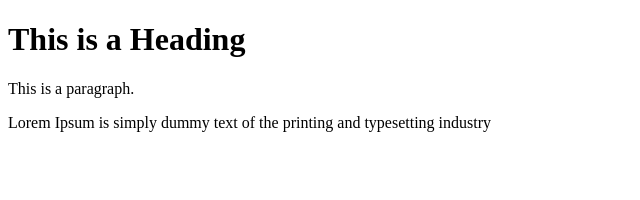
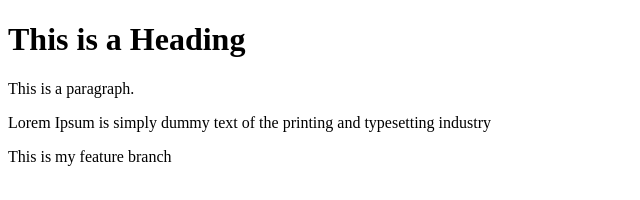
Before and after one commit to gnanagowthaman/git-demo, a plain HTML site: page index.html in a window 1280 px wide. Shown: the whole page, without its empty margins (0-640 px from the left). Drawn offline with Linux system fonts and the light colour scheme.

Commit message:
Updated the copy.

```diff
--- a/index.html
+++ b/index.html
@@ -9,5 +9,6 @@
 <h1>This is a Heading</h1>
 <p>This is a paragraph.</p>
 <p>Lorem Ipsum is simply dummy text of the printing and typesetting industry</p>
+<p>This is my feature branch</p>
 </body>
 </html>
```
